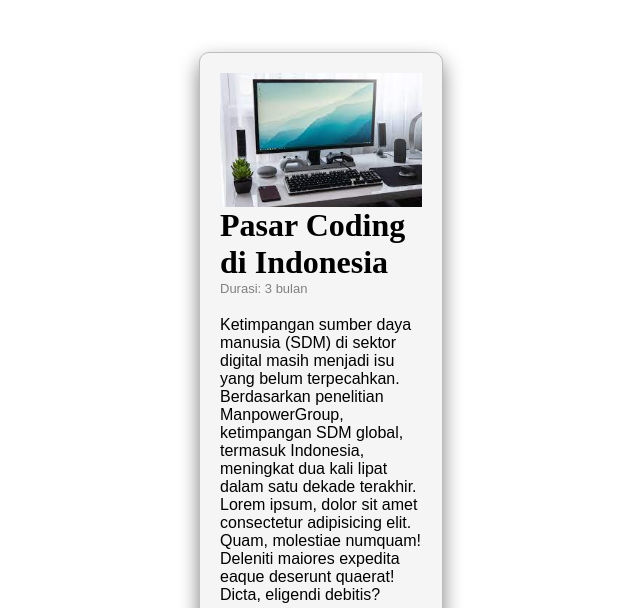
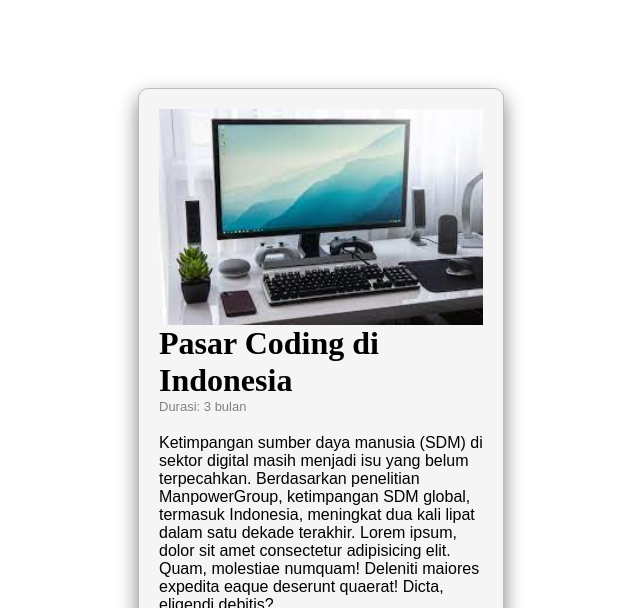
Before and after one commit to netslayer67/stage1-b39-day5, a plain HTML site: page blog.html in a window 1280 px wide. Shown: the part 1209-1817 px from the top of the page, without its empty margins (319-959 px from the left). Drawn offline with Linux system fonts and the light colour scheme.

Commit message:
second commit

```diff
--- a/blog.css
+++ b/blog.css
@@ -195,14 +195,14 @@ select {
     padding: 30px;
   }
 
-.blog-list-item {
+  .blog-list-item {
     border: 1px solid rgb(189, 189, 189);
     border-radius: 10px;
-    width: 20%;
+    width: 30%;
     height: 30%;
     background-color: whitesmoke;
     box-shadow: 0px 9px 20px grey;
-    margin: 25px;
+    margin: 5%;
     padding: 20px;
     margin-left: auto;
     margin-right: auto;
```
